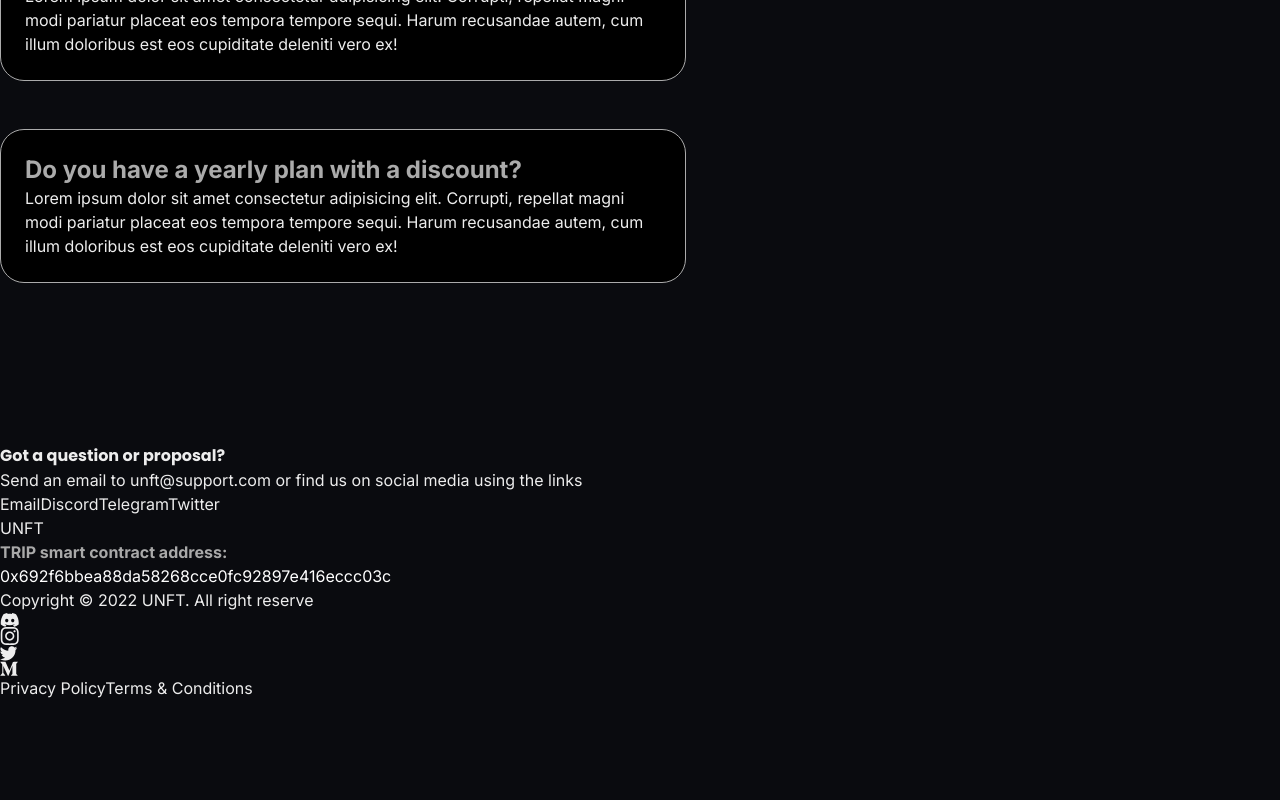
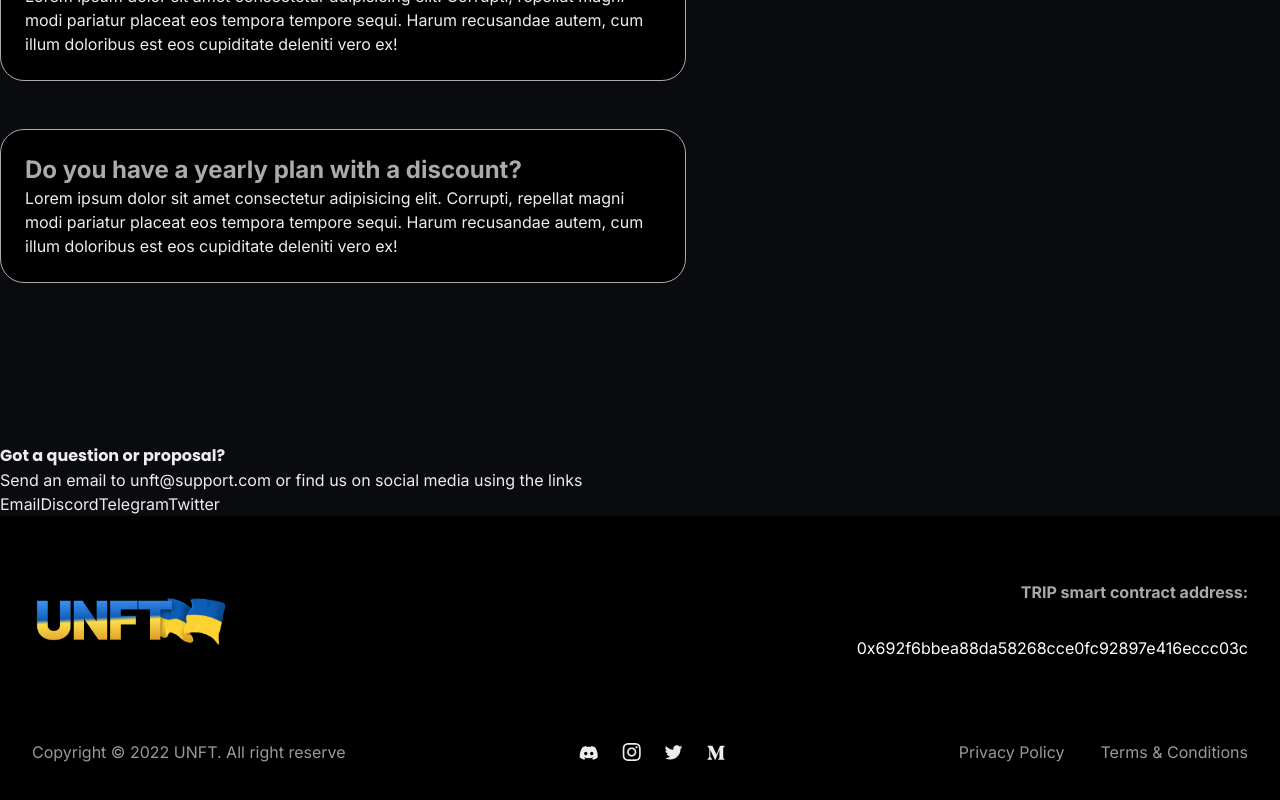
Before and after one commit to kotovfreeua/unft-demo, a Next.js app: page / in a window 1280 px wide. Shown: the part 10032-10832 px from the top of the page. Before the commit the page ends 10732 px from the top, so only its background shows below. Built offline with nearby package versions, Linux system fonts and the light colour scheme.

Commit message:
⚛️ footer completed

```diff
--- a/src/components/Layout/Footer/index.tsx
+++ b/src/components/Layout/Footer/index.tsx
@@ -1,19 +1,28 @@
+/* eslint-disable @next/next/no-img-element */
 import Link from "next/link";
 import { Links } from "@/components/Links";
 import { links } from "@/data/links";
 
 export const Footer: React.FC = () => (
-  <footer>
-    <div>
+  <footer className='bg-black'>
+    <div className='flex flex-col space-y-16 md:space-y-20 px-4 md:px-8 py-16 2xl:max-w-screen-2xl mx-auto'>
+      <div className='flex flex-col space-y-4 md:space-y-0 md:flex-row justify-between items-center'>
         <Link href='/'>
-        <a>UNFT</a>
+          <a>
+            <img
+              className='h-12 lg:h-16'
+              src='/img/UNFTLogo.png'
+              alt='unft logo'
+            />
+          </a>
         </Link>
 
-      <p className='whitespace-nowrap font-bold text-[#A9A9A9] text-sm sm:text-base'>
+        <p className='flex flex-col space-y-8 text-center md:text-right whitespace-nowrap text-sm sm:text-base'>
+          <span className='font-bold text-[#A9A9A9]'>
             TRIP smart contract address:
-        <br />
+          </span>
           <span
-          className='text-white font-normal cursor-pointer'
+            className='text-white font-normal'
             // onClick={() => {
             //   navigator.clipboard.writeText(
             //     "0x692f6bbea88da58268cce0fc92897e416eccc03c"
@@ -24,16 +33,28 @@ export const Footer: React.FC = () => (
           </span>
         </p>
       </div>
-    <div>
-      <span>Copyright © 2022 UNFT. All right reserve</span>
 
-      <div>
-        <Links links={links} />
+      <div className='flex flex-col space-y-12 space-y-reverse md:space-y-0 md:flex-row justify-between items-center text-sm sm:text-base'>
+        <span className='text-white order-last md:order-first opacity-60'>
+          Copyright © 2022 UNFT. All right reserve
+        </span>
+
+        <div className='flex items-center space-x-6 order-first md:order-none transition ease-out delay-200'>
+          <Links links={links} className='opacity-60' />
         </div>
 
-      <div>
-        <Link href='privacy-policy'>Privacy Policy</Link>
-        <Link href='terms'>Terms &#38; Conditions</Link>
+        <div className='flex flex-col md:flex-row items-center text-white space-x-0 md:space-x-9 space-y-4 md:space-y-0'>
+          <Link href='privacy-policy'>
+            <a className='opacity-60 hover:text-[#F8D47A] hover:opacity-100 transition ease-out delay-200'>
+              Privacy Policy
+            </a>
+          </Link>
+          <Link href='terms'>
+            <a className='opacity-60 hover:text-[#F8D47A] hover:opacity-100 transition ease-out delay-200'>
+              Terms &#38; Conditions
+            </a>
+          </Link>
+        </div>
       </div>
     </div>
   </footer>
```
Lines whose indentation alone changed are shown as unchanged.
